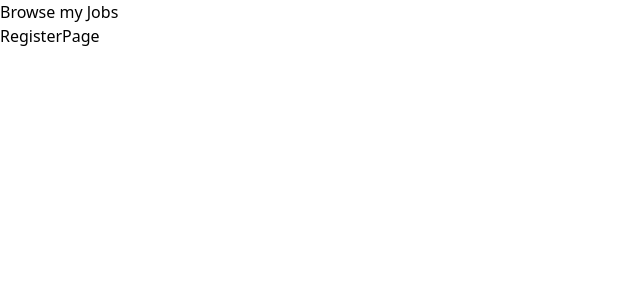
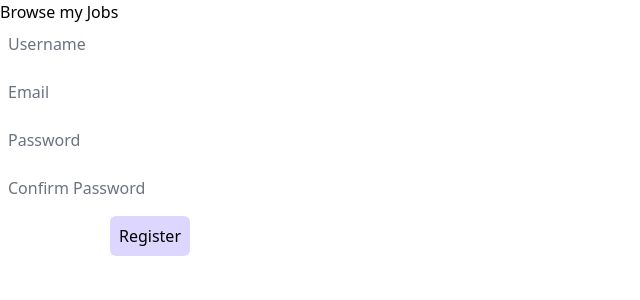
Before and after one commit to xobandech/jobs-node-api, a React (Create React App) app in the folder frontend/: page /auth/register in a window 1280 px wide. Shown: the top 300 px of the page, without its empty margins (0-640 px from the left). Built offline with nearby package versions, Linux system fonts and the light colour scheme.

Commit message:
Add form fields to register

```diff
--- a/frontend/src/pages/RegisterPage.tsx
+++ b/frontend/src/pages/RegisterPage.tsx
@@ -1,7 +1,66 @@
+import { useState, ChangeEvent } from "react";
+import FormInput from "../components/FormInput";
+const defaultFormFields = {
+  username: "",
+  email: "",
+  password: "",
+  confirmPassword: "",
+};
 const RegisterPage = () => {
-    return <div>
-        <h1>RegisterPage</h1>
+  const [formFields, setFormFields] = useState(defaultFormFields);
+  const { username, email, password, confirmPassword } = formFields;
+
+  const handleChange = (event: ChangeEvent<HTMLInputElement>) => {
+    const { name, value } = event.target;
+    setFormFields({ ...formFields, [name]: value });
+    console.log(formFields);
+  };
+
+  return (
+    <div>
+      <form className="flex max-w-[300px] flex-col [&>.input]:mb-3">
+        <FormInput
+          onChange={handleChange}
+          label="Username"
+          type="text"
+          name="username"
+          value={username}
+          required
+          shrinkLabel={Boolean(username)}
+        />
+        <FormInput
+          onChange={handleChange}
+          label="Email"
+          type="email"
+          name="email"
+          value={email}
+          required
+          shrinkLabel={Boolean(email)}
+        />
+        <FormInput
+          onChange={handleChange}
+          label="Password"
+          type="text"
+          name="password"
+          value={password}
+          required
+          shrinkLabel={Boolean(password)}
+        />
+        <FormInput
+          onChange={handleChange}
+          value={confirmPassword}
+          label="Confirm Password"
+          type="text"
+          name="confirmPassword"
+          required
+          shrinkLabel={Boolean(confirmPassword)}
+        />
+        <button className="w-20 mx-auto h-10 rounded-md bg-violet-200">
+          Register
+        </button>
+      </form>
     </div>
-}
+  );
+};
 
-export default RegisterPage
+export default RegisterPage;
```
